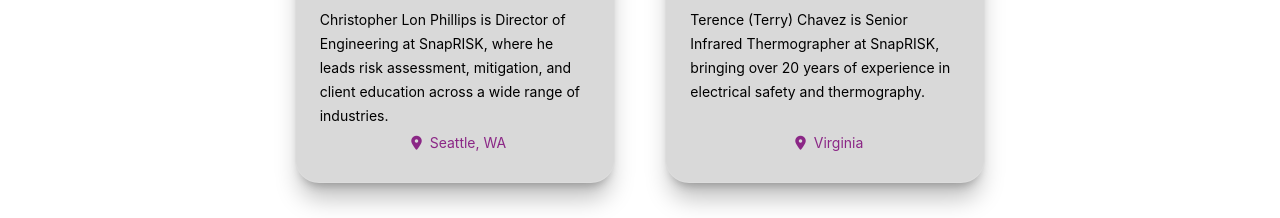
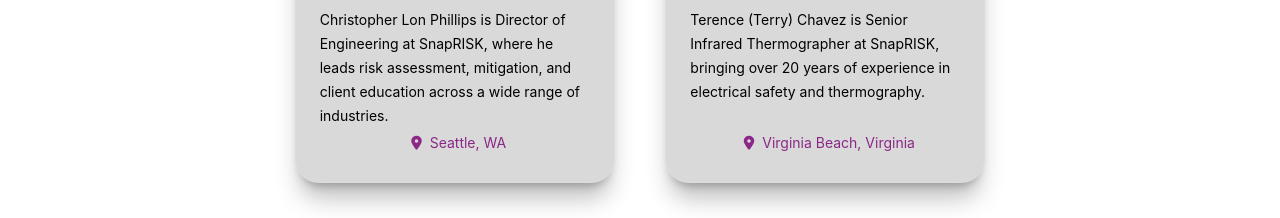
Before and after one commit to gozogg/snaprisk-web-2, a React (Create React App) app: page /about/team in a window 1280 px wide. Shown: the part 3745-3963 px from the top of the page. Built offline with nearby package versions, Linux system fonts and the light colour scheme.

Commit message:
added terry's location

```diff
--- a/src/pages/about/OurTeam.js
+++ b/src/pages/about/OurTeam.js
@@ -201,7 +201,7 @@
       of PV power generation and solar array structures, while also serving as an FAA Certified Part 107 Drone Pilot, enhancing aerial inspection capabilities.
  `,
     title: 'Senior IR Thermographer',
-    location: 'Virginia'
+    location: 'Virginia Beach, Virginia'
   }
 ]
 
```
